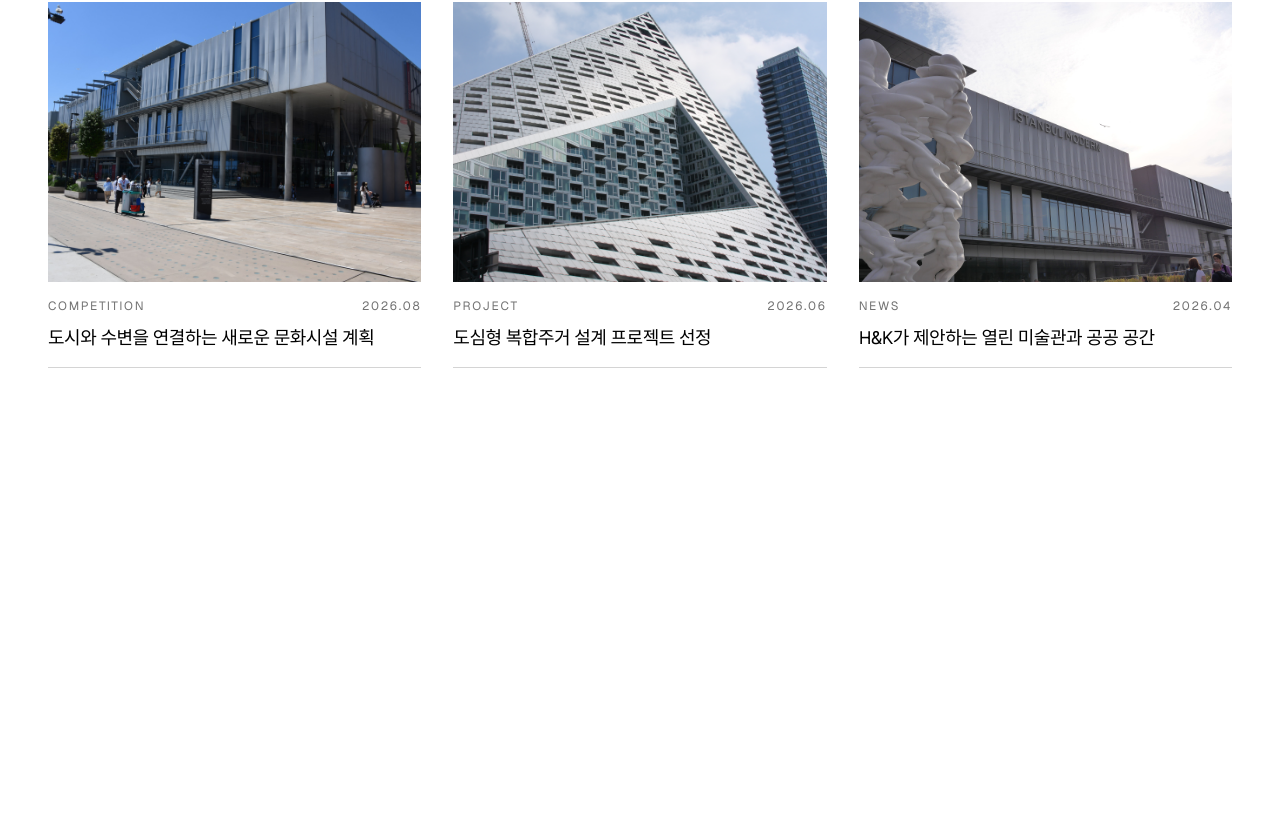
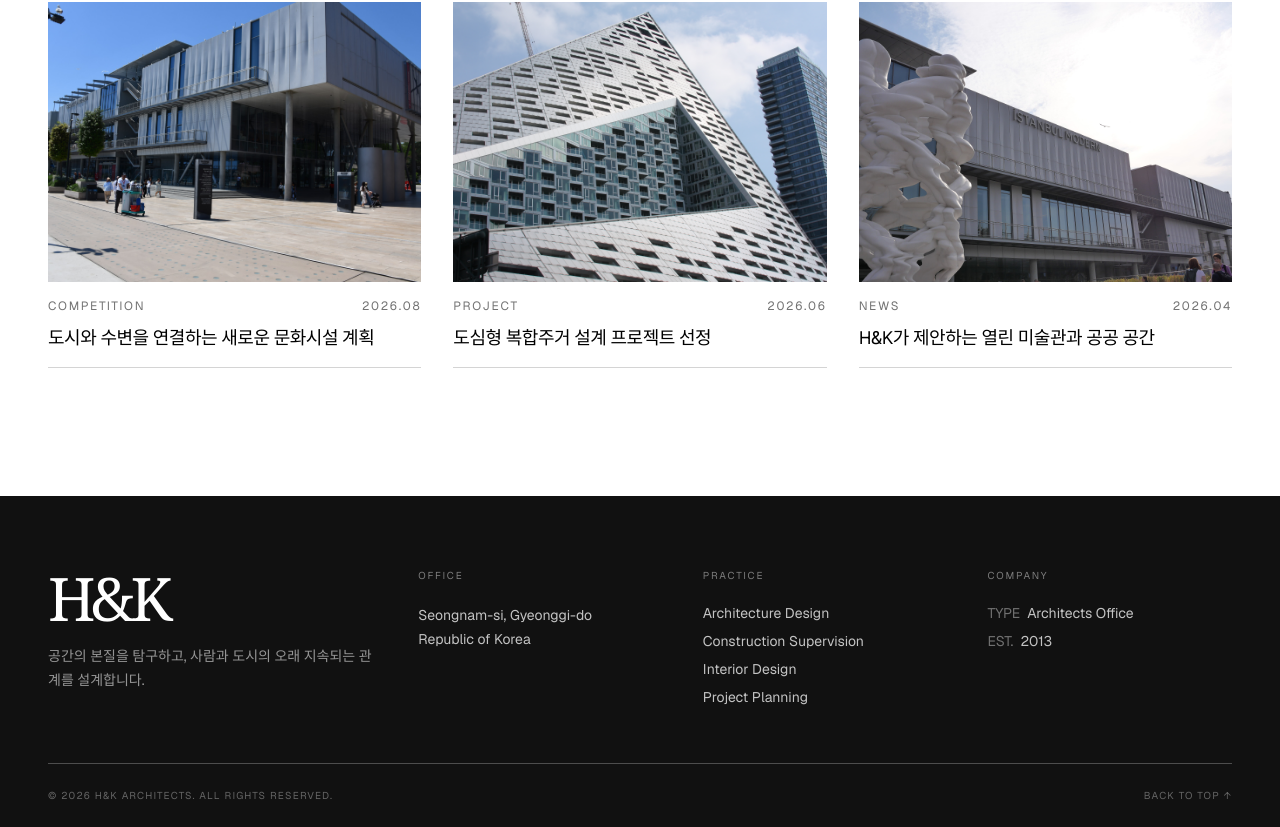
Before and after one commit to min3eo/hk, a Next.js app: page / in a window 1280 px wide. Shown: the part 1035-1862 px from the top of the page. Before the commit the page ends 1531 px from the top, so only its background shows below. Built offline with nearby package versions, Linux system fonts and the light colour scheme.

Commit message:
feat: add corporate company footer

```diff
--- a/src/app/page.tsx
+++ b/src/app/page.tsx
@@ -120,6 +120,54 @@ function NewsSection() {
   );
 }
 
+function Footer() {
+  return (
+    <footer className="bg-[#111] px-5 pt-14 pb-6 text-white sm:px-8 sm:pt-18 lg:px-12">
+      <div className="mx-auto max-w-[1500px]">
+        <div className="grid gap-12 border-b border-white/25 pb-14 sm:grid-cols-2 lg:grid-cols-[1.35fr_1fr_1fr_1fr] lg:gap-10">
+          <div>
+            <p className="font-[family-name:var(--font-logo)] text-5xl leading-none tracking-[-0.08em] sm:text-6xl">H&amp;K</p>
+            <p className="mt-4 max-w-sm text-sm leading-6 text-white/55">
+              공간의 본질을 탐구하고, 사람과 도시의 오래 지속되는 관계를 설계합니다.
+            </p>
+          </div>
+
+          <div>
+            <h2 className="mb-5 text-[10px] tracking-[0.18em] text-white/45">OFFICE</h2>
+            <address className="text-sm leading-6 text-white/75 not-italic">
+              Seongnam-si, Gyeonggi-do<br />
+              Republic of Korea
+            </address>
+          </div>
+
+          <div>
+            <h2 className="mb-5 text-[10px] tracking-[0.18em] text-white/45">PRACTICE</h2>
+            <ul className="space-y-2 text-sm text-white/75">
+              <li>Architecture Design</li>
+              <li>Construction Supervision</li>
+              <li>Interior Design</li>
+              <li>Project Planning</li>
+            </ul>
+          </div>
+
+          <div>
+            <h2 className="mb-5 text-[10px] tracking-[0.18em] text-white/45">COMPANY</h2>
+            <dl className="space-y-2 text-sm text-white/75">
+              <div><dt className="inline text-white/40">TYPE&nbsp;&nbsp;</dt><dd className="inline">Architects Office</dd></div>
+              <div><dt className="inline text-white/40">EST.&nbsp;&nbsp;</dt><dd className="inline">2013</dd></div>
+            </dl>
+          </div>
+        </div>
+
+        <div className="flex flex-col gap-3 pt-6 text-[9px] tracking-[0.12em] text-white/35 uppercase sm:flex-row sm:items-center sm:justify-between sm:text-[10px]">
+          <p>© {new Date().getFullYear()} H&amp;K Architects. All rights reserved.</p>
+          <a href="#" className="w-fit transition-colors hover:text-white">Back to top ↑</a>
+        </div>
+      </div>
+    </footer>
+  );
+}
+
 export default function Home() {
   return (
     <div className="min-h-screen bg-white font-[family-name:var(--font-geist-sans)] text-black">
@@ -130,6 +178,7 @@ export default function Home() {
         </main>
       </div>
       <NewsSection />
+      <Footer />
     </div>
   );
 }
```
